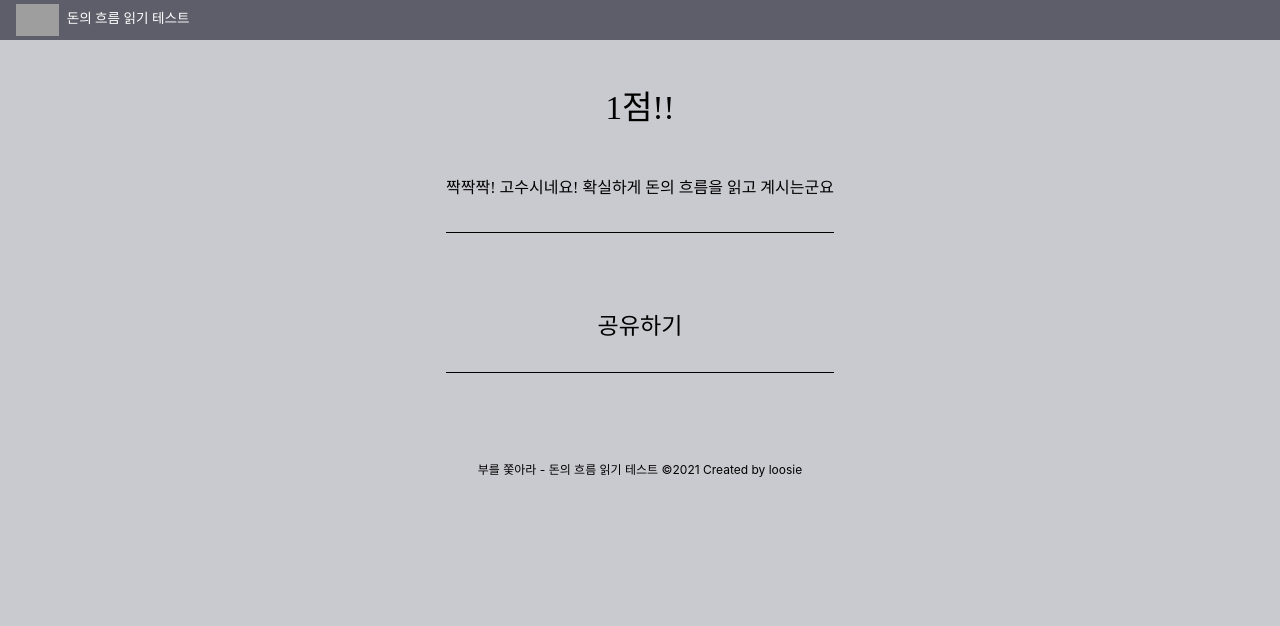
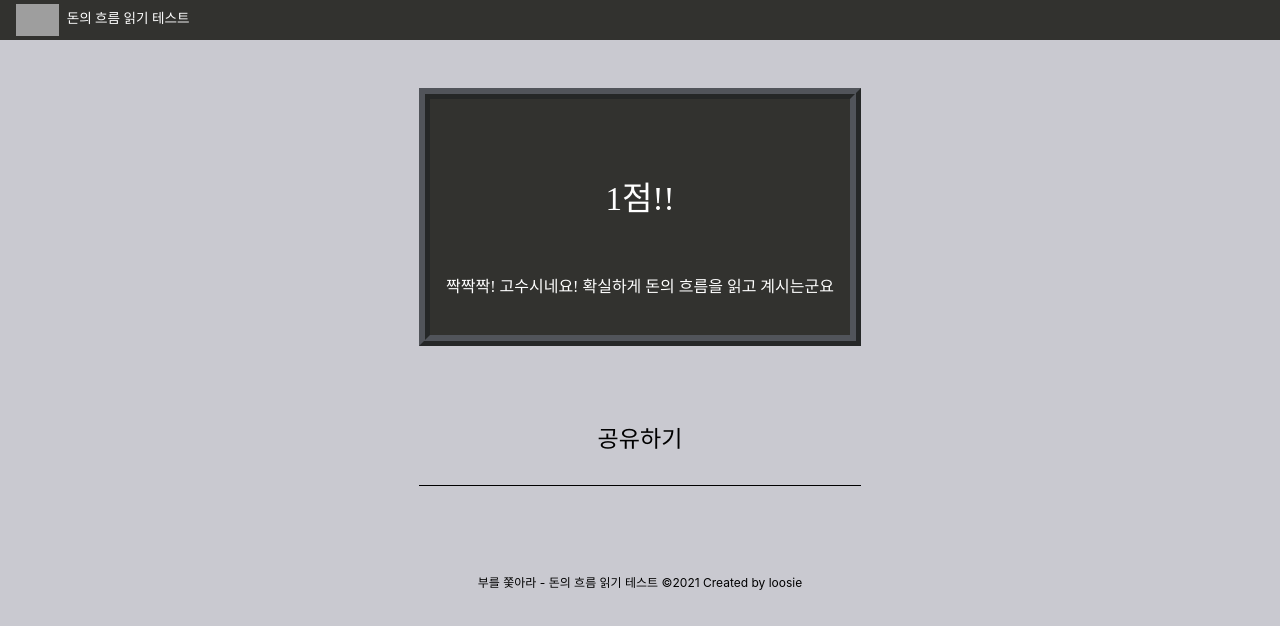
Before and after one commit to loosie/rich-test-deployment, a Next.js app: page /result/1 in a window 1280 px wide. Shown: the top 626 px of the page. Built offline with nearby package versions, Linux system fonts and the light colour scheme; grey boxes are pictures that could not be loaded.

Commit message:
css update

```diff
--- a/components/InfoCard.js
+++ b/components/InfoCard.js
@@ -1,5 +1,6 @@
 import { useCallback, useState } from 'react';
 import QuestionCard from './Question/QuestionCard';
+import { Button } from 'antd';
 
 const InfoCard = () => {
 
@@ -24,7 +25,8 @@ const InfoCard = () => {
                             <p className="alvin" style={{ textAlign: 'right' }}>- Alvin Toffler</p>
                         </div>
                     </div>
-                    <button type="button" style={{ marginTop: "3rem" }} onClick={onStart}>테스트 시작하기</button>
+                    <hr className="borderOne" />
+                    <Button onClick={onStart}>테스트 시작하기</Button>
                 </div>
 
                 :
--- a/pages/result/[score].js
+++ b/pages/result/[score].js
@@ -14,13 +14,17 @@ const Result = () => {
             <Layout className="layout">
                 <Content className="content">
 
-                    <h1 style={{ marginTop: '3rem', color: 'black', textAlign: 'center' }}>{score}점!!</h1>
+                    <div className="resultCard">
 
-                    <p style={{
-                        marginTop: '3rem', color: 'black'
-                    }}>
-                        짝짝짝! 고수시네요! 확실하게 돈의 흐름을 읽고 계시는군요 </p>
-                    <hr className="borderTwo" />
+                        <h1 style={{ marginTop: '3rem', color: 'white', textAlign: 'center' }}>{score}점!!</h1>
+
+                        <p style={{
+                            marginTop: '3rem', color: 'white'
+                        }}>
+                            짝짝짝! 고수시네요! 확실하게 돈의 흐름을 읽고 계시는군요 </p>
+
+                    </div>
+
 
                     <div className="share" >
                         <h2> 공유하기 </h2>
--- a/styles.scss
+++ b/styles.scss
@@ -1,5 +1,5 @@
 $primary-color: rgb(201, 201, 208);
-$card-color: rgb(94, 94, 106);
+$card-color: rgb(50, 50, 47);
 $--spacing-px: "1px";
 $--spacing-0: 0;
 $--spacing-1: 0.25rem;
@@ -86,16 +86,31 @@ button {
   border-radius: 8px;
   font-family: 'ChosunCentennial';
   font-size: $--fontSize-1 !important;
-  font-weight: 400;
+  font-weight: 600;
   text-align: center;
+  background-color: rgb(146, 133, 112);
+  color: white;
 
   &:hover {
-    transform: scale(1.01);
-    background-color: rgb(169, 174, 207);
+    background-color: rgb(166, 153, 132);
     transition: all 0.2s ease-in-out;
   }
 
 }
+
+.questionBtn {
+  background-color: #fff;
+  color: rgb(50, 50, 47);
+
+
+  &:hover {
+    border : solid;
+    color : rgb(146, 133, 112);
+    background-color: #fff;
+    transition: all 0.2s ease-in-out;
+  }
+}
+
 
 .alvin {
   font-size: $--fontSize-0 !important;
@@ -130,6 +145,17 @@ button {
 
 
 }
+
+.resultCard {
+  display: flex;
+  flex-direction: column;
+  margin-top: 3rem;
+  padding: 2rem 1rem;
+  background-color: $card-color;
+  border : 3mm ridge rgba(102, 108, 120, 0.6);
+}
+
+
 
 .share {
   width: 100%;
@@ -215,9 +241,10 @@ button {
 
 #result {
 
-  background-color: lightblue;
+//   background-color: lightblue;
 
   &:disabled {
-    background-color: #fff;
+    color:rgb(123, 120, 120);
+    background-color: rgb(157, 156, 153);
   }
 }
```
Also changed, not shown: components/Question/QuestionCard.js (+17 -11 lines).
